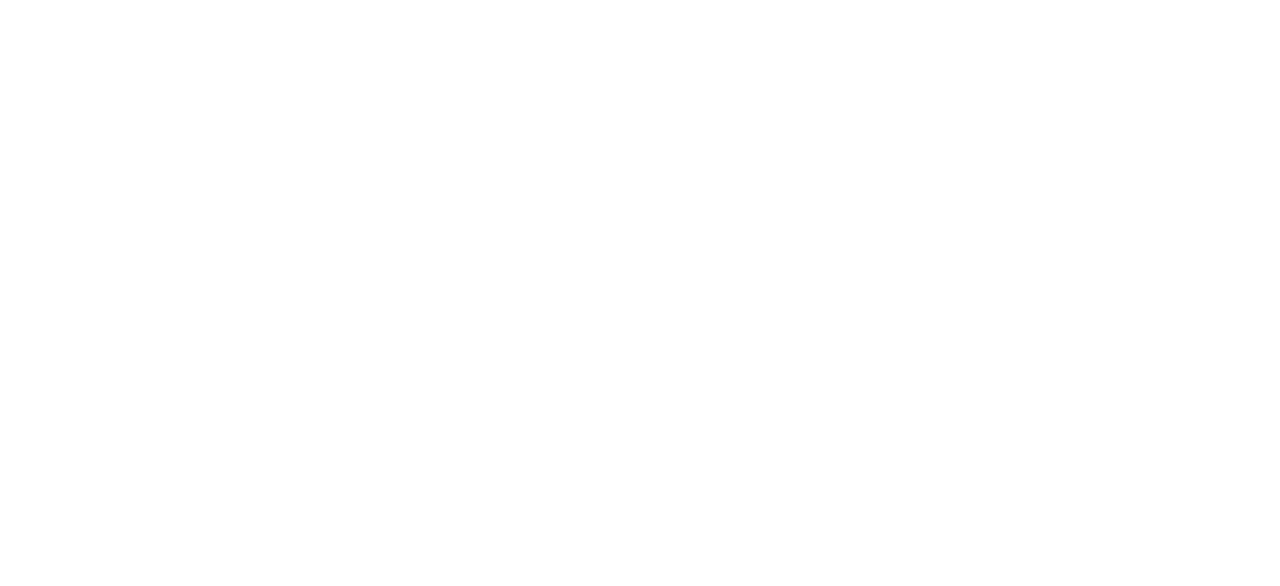
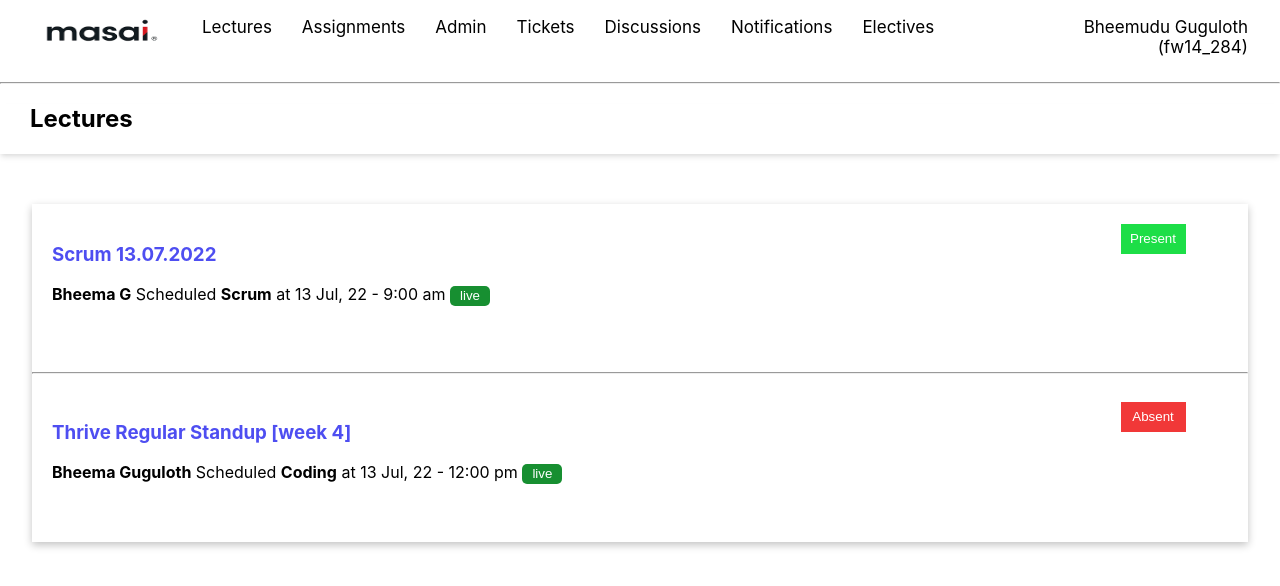
Before and after one commit to bheema-284/masai_lms, a React (Create React App) app: page /lectures in a window 1280 px wide. Before the commit this address had no page. Shown: the top 586 px of the page. Built offline with nearby package versions, Linux system fonts and the light colour scheme.

Commit message:
assignments and lectures files are added

```diff
--- a/src/App.css
+++ b/src/App.css
@@ -24,7 +24,7 @@
   color: rgb(107 114 128/var(--tw-text-opacity));
 }
 .p:hover{
-  text-underline-offset: 32px;
+  text-underline-offset: 35px;
   text-decoration: underline;
   cursor: pointer;
 }
@@ -226,3 +226,68 @@
 .btnsdivs{
   margin-left: -180px;
 }
+
+.links{
+  color: black;
+  text-underline-offset: 35px;
+  text-decoration: none;
+  cursor: pointer;
+}
+ .links:focus{
+  color: rgb(78, 78, 248);
+  text-underline-offset: 35px;
+  text-decoration: underline;
+  cursor: pointer;
+}
+.links:hover{
+  /* color: black; */
+  text-underline-offset: 35px;
+  text-decoration: underline;
+  cursor: pointer;
+}
+.dbtnsa{
+  background-color: rgb(241, 56, 56);
+  width: 65px;
+  color: white;
+  border: transparent;
+  height: 30px;
+}
+.dbtnsp{
+  background-color: rgb(29, 222, 71);
+  width: 65px;
+  color: white;
+  border: transparent;
+  height: 30px;
+}
+
+.live{
+  background-color: rgb(23, 143, 49);
+  width: 40px;
+  color: white;
+  border: transparent;
+  height: 20px;
+  border-radius: 5px;
+}
+
+.Lectures{
+  width: 95%;
+  margin-left: 30px;
+  height: 50px;
+  margin-bottom: 50px;
+}
+
+.h22{
+  text-align: start;
+}
+.lecturs{
+  margin: auto;
+  width: 95%;
+  box-shadow: rgba(0, 0, 0, 0.24) 0px 3px 8px;
+}
+
+.Admin{
+  width: 95%;
+  margin-left: 30px;
+  height: 50px;
+  margin-bottom: 50px;
+}
--- a/src/App.jsx
+++ b/src/App.jsx
@@ -2,13 +2,19 @@
 import './App.css';
 import { HomePage } from './components/HomePage';
 import { Shedule } from './components/Shedule';
+import { Lectures } from './components/Lectures';
+import { Assignments } from './components/Assignments';
+import { Admin } from './components/Admin';
 function App() {
   return (
     <div className="App">
 
       <Routes>
           <Route path="/" element={<HomePage/>} />
-          <Route path="/login" element={<Shedule />} />
+          <Route path="/dashboard" element={<Shedule />} />
+          <Route path="/lectures" element={<Lectures />} />
+          <Route path="/admin" element={<Admin />} />
+          <Route path="/assignments" element={<Assignments />} />
         </Routes>
     </div>
   );
--- /dev/null
+++ b/src/components/Admin.jsx
@@ -0,0 +1,15 @@
+import { Navbar } from './Navbar';
+import '../App.css';
+export const Admin = () => {
+  return (
+    <>
+    <Navbar/>
+    <hr />
+    <div className='divcc'>
+    <div className="Admin">
+      <h2 className='h22'>Admin</h2>
+    </div>
+    </div>
+    </>
+  );
+}
--- /dev/null
+++ b/src/components/Assignments.jsx
@@ -0,0 +1,35 @@
+import { Navbar } from './Navbar';
+import '../App.css';
+export const Assignments = () => {
+  return (
+    <>
+    <Navbar/>
+    <hr />
+    <div className='divcc'>
+    <div className="Lectures">
+      <h2 className='h22'>Assignments</h2>
+    </div>
+    </div>
+    <div className='lecturs'>
+    <div className='Lecturess'>
+<div className='all-lect'>
+    <div className='detls'>
+        <h3 className='h3'>Scrum 13.07.2022</h3>
+        <p><strong>Bheema G</strong>  Created  <strong>Assignments Problems </strong> at 13 Jul, 22 - 9:00 am <button className='live'>live</button></p>
+    </div>
+    <div className='details'><button className='dbtnsa'>New</button>  </div>
+</div>
+<hr />
+<div className='all-lect'>
+    <div className='detls'>
+        <h3 className='h3'>Thrive Regular Standup [week 4]</h3>
+        <p><strong>Bheema Guguloth</strong>  Created  <strong>Assignments Problems</strong> at 13 Jul, 22 - 12:00 pm <button className='live'>live</button></p>
+
+    </div>
+    <div className='details'><button className='dbtnsp'>Completed</button>  </div>
+</div>
+    </div>
+    </div>
+    </>
+  );
+}
--- a/src/components/HomePage.jsx
+++ b/src/components/HomePage.jsx
@@ -17,7 +17,7 @@
 
 
 
-       <div className='df'><p className='aa'>Forgot your password?</p><Link to={`/login`}><button className='login'>LOG IN</button></Link>    </div>
+       <div className='df'><p className='aa'>Forgot your password?</p><Link to={`/dashboard`}><button className='login'>LOG IN</button></Link>    </div>
       </div>
     </div>
   );
--- /dev/null
+++ b/src/components/Lectures.jsx
@@ -0,0 +1,35 @@
+import { Navbar } from './Navbar';
+import '../App.css';
+export const Lectures = () => {
+  return (
+    <>
+    <Navbar/>
+    <hr />
+    <div className='divcc'>
+    <div className="Lectures">
+      <h2 className='h22'>Lectures</h2>
+    </div>
+    </div>
+    <div className='lecturs'>
+    <div className='Lecturess'>
+<div className='all-lect'>
+    <div className='detls'>
+        <h3 className='h3'>Scrum 13.07.2022</h3>
+        <p><strong>Bheema G</strong>  Scheduled  <strong>Scrum</strong> at 13 Jul, 22 - 9:00 am <button className='live'>live</button></p>
+    </div>
+    <div className='details'><button className='dbtnsp'>Present</button>  </div>
+</div>
+<hr />
+<div className='all-lect'>
+    <div className='detls'>
+        <h3 className='h3'>Thrive Regular Standup [week 4]</h3>
+        <p><strong>Bheema Guguloth</strong>  Scheduled  <strong>Coding</strong> at 13 Jul, 22 - 12:00 pm <button className='live'>live</button></p>
+
+    </div>
+    <div className='details'><button className='dbtnsa'>Absent</button>  </div>
+</div>
+    </div>
+    </div>
+    </>
+  );
+}
--- a/src/components/Navbar.jsx
+++ b/src/components/Navbar.jsx
@@ -1,16 +1,17 @@
+import { Link } from 'react-router-dom';
 import '../App.css';
 import masai from '../assets/masai.png'
 export const Navbar = () => {
   return (
     <div className="Navbar">
-      <img className='img' src={masai} alt="" />
-      <p className='p'>Lectures</p>
-      <p className='p'>Assignments</p>
-      <p className='p'>Admin</p>
-      <p className='p'>Tickets</p>
-      <p className='p'>Discussions</p>
-      <p className='p'>Notifications</p>
-      <p className='p'>Electives</p>
+      <Link className='links' to={'/dashboard'}><img className='img' src={masai} alt="" /></Link>
+      <Link className='links' to={'/lectures'}><p className='p'>Lectures</p></Link>
+      <Link className='links' to={'/assignments'}><p className='p'>Assignments</p></Link>
+      <Link className='links' to={'/admin'}><p className='p'>Admin</p></Link>
+      <Link className='links' to={'/tickets'}><p className='p'>Tickets</p></Link>
+      <Link className='links' to={'/discussions'}><p className='p'>Discussions</p></Link>
+      <Link className='links' to={'/notifications'}><p className='p'>Notifications</p></Link>
+      <Link className='links' to={'/electives'}><p className='p'>Electives</p></Link>
       <div className='ppa'><p className='p'>Bheemudu Guguloth (fw14_284)</p></div>
     </div>
   );
```
